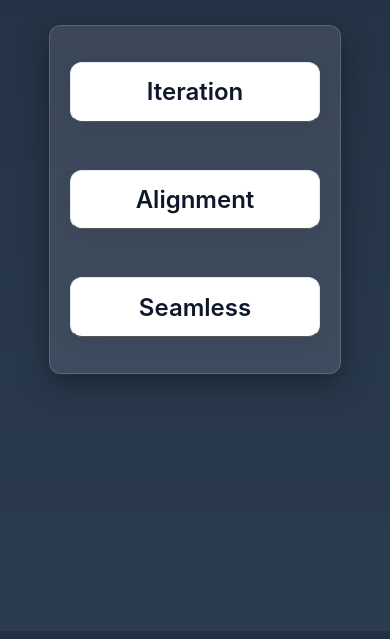
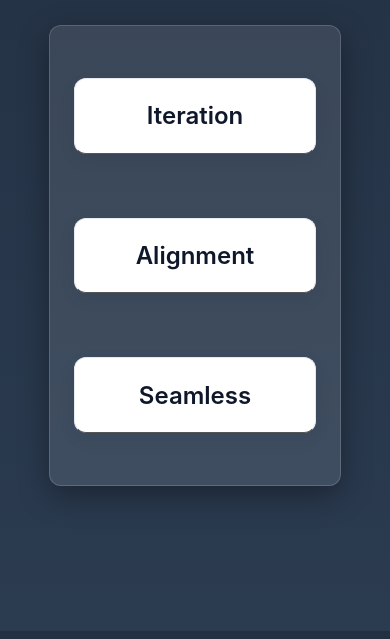
Before and after one commit to adam-werner/buzzwords-to-go, a website with bundled scripts: page public/index.html in a window 390 px wide. Shown: the part 213-852 px from the top of the page. Built offline with nearby package versions, Linux system fonts and the light colour scheme.

Commit message:
Update buzzword container padding and buzzword styling for better responsiveness

```diff
--- a/public/assets/css/style.css
+++ b/public/assets/css/style.css
@@ -64,5 +64,6 @@ header h1{font-size: 2rem;
 .buzzword:focus,.buzzword:hover{transform:translateY(-6px);box-shadow:0 14px 36px rgba(12,24,56,0.12);outline:none}
 
 @media (max-width:520px){
-  .buzzword {flex:1 1 100%;min-width:0}
+  .buzz-container{padding:2rem 1.5rem;gap:1.5rem}
+  .buzzword {flex:1 1 100%;min-width:0;padding:1.4rem 1.35rem;margin:1.25rem 0}
 }
```
